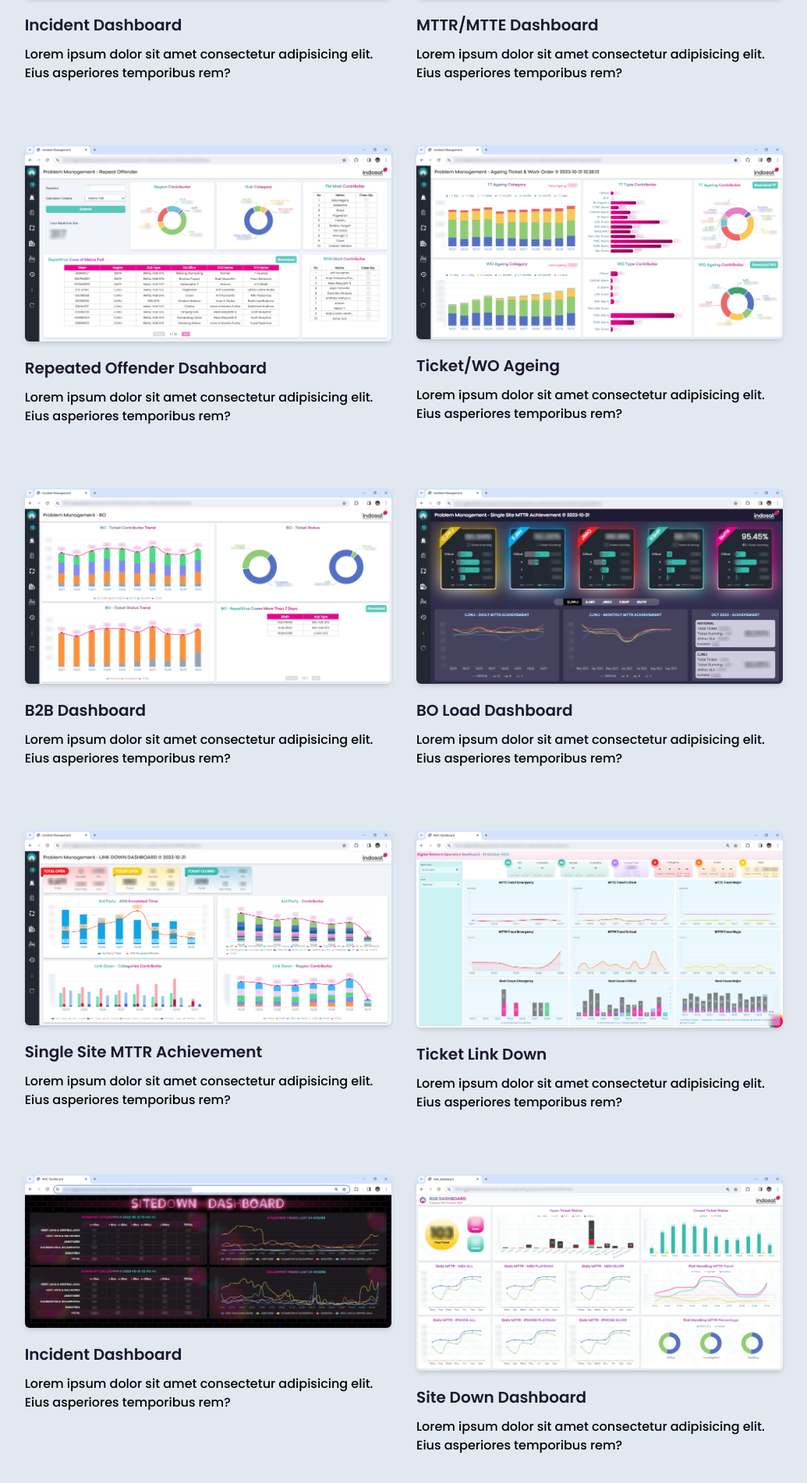
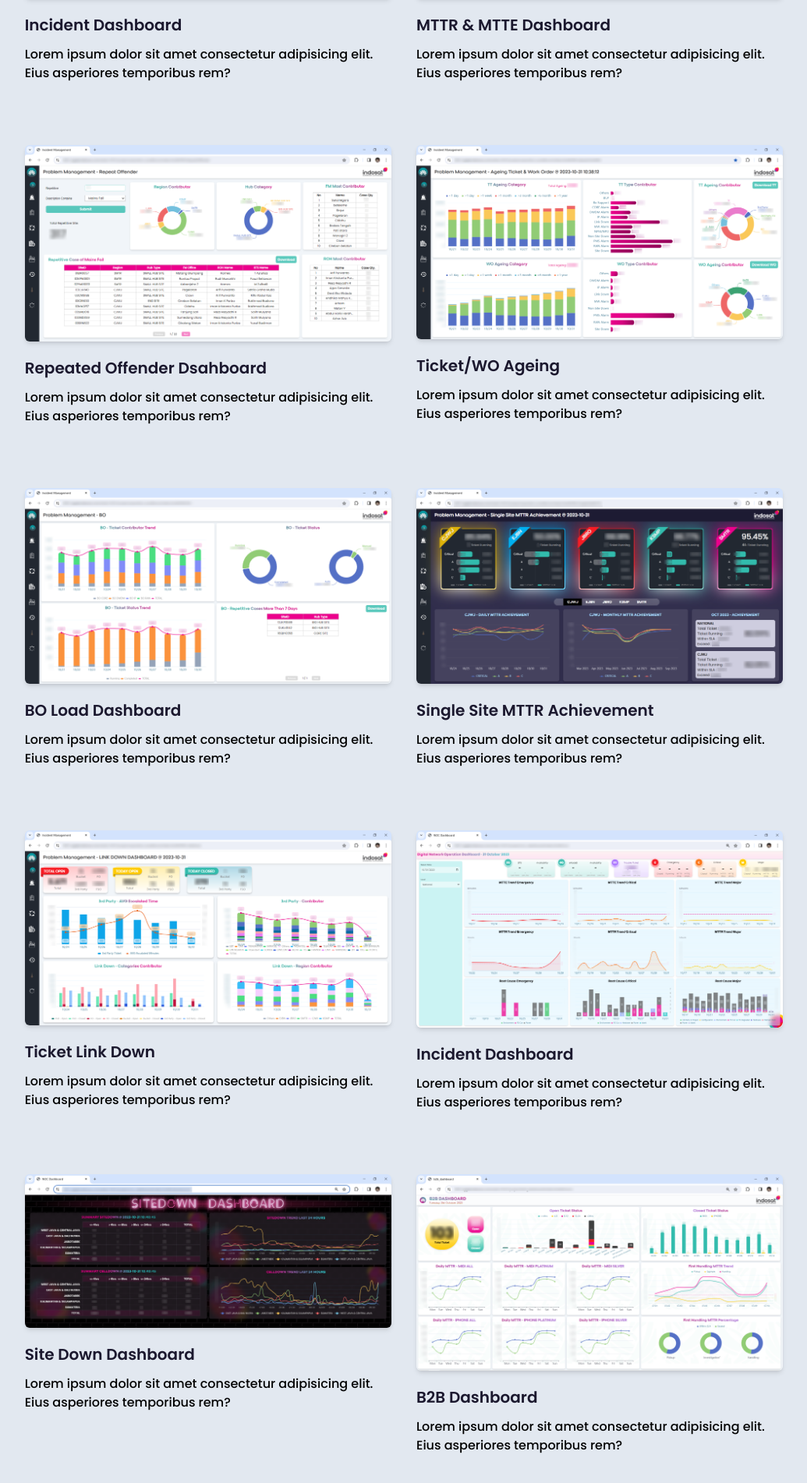
Before and after one commit to pianoninja25/cv, a Next.js app: page / in a window 1280 px wide. Shown: the part 2131-4033 px from the top of the page at 78% size, without its empty margins (122-1157 px from the left). Built offline with nearby package versions, Linux system fonts and the light colour scheme.

Commit message:
Update portfolio.js

```diff
--- a/pages/components/portfolio.js
+++ b/pages/components/portfolio.js
@@ -67,9 +67,9 @@ export default function Portfolio() {
         </div>
         <div className="mb-12 p-4 md:w-1/2">
           <div className="rounded-md shadow-md overflow-hidden">
-            <Image src="/portfolio/B.PNG" width={1000} height={1000} alt="MTTR/MTTE Dashboard" />
+            <Image src="/portfolio/B.PNG" width={1000} height={1000} alt="MTTR & MTTE Dashboard" />
           </div>
-          <h3 className="font-semibold text-xl text-dark mt-5 mb-3">MTTR/MTTE Dashboard</h3>
+          <h3 className="font-semibold text-xl text-dark mt-5 mb-3">MTTR & MTTE Dashboard</h3>
           <p className="font-medium text-base text-secondary">
             Lorem ipsum dolor sit amet consectetur adipisicing elit. Eius asperiores temporibus rem?
           </p>
@@ -94,16 +94,7 @@ export default function Portfolio() {
         </div>
         <div className="mb-12 p-4 md:w-1/2">
           <div className="rounded-md shadow-md overflow-hidden">
-            <Image src="/portfolio/E.PNG" width={1000} height={1000} alt="B2B Dashboard" />
-          </div>
-          <h3 className="font-semibold text-xl text-dark mt-5 mb-3">B2B Dashboard</h3>
-          <p className="font-medium text-base text-secondary">
-            Lorem ipsum dolor sit amet consectetur adipisicing elit. Eius asperiores temporibus rem?
-          </p>
-        </div>
-        <div className="mb-12 p-4 md:w-1/2">
-          <div className="rounded-md shadow-md overflow-hidden">
-            <Image src="/portfolio/F.PNG" width={1000} height={1000} alt="BO Load Dashboard" />
+            <Image src="/portfolio/E.PNG" width={1000} height={1000} alt="BO Load Dashboard" />
           </div>
           <h3 className="font-semibold text-xl text-dark mt-5 mb-3">BO Load Dashboard</h3>
           <p className="font-medium text-base text-secondary">
@@ -112,7 +103,7 @@ export default function Portfolio() {
         </div>
         <div className="mb-12 p-4 md:w-1/2">
           <div className="rounded-md shadow-md overflow-hidden">
-            <Image src="/portfolio/G.PNG" width={1000} height={1000} alt="Single Site MTTR Achievement" />
+            <Image src="/portfolio/F.PNG" width={1000} height={1000} alt="Single Site MTTR Achievement" />
           </div>
           <h3 className="font-semibold text-xl text-dark mt-5 mb-3">Single Site MTTR Achievement</h3>
           <p className="font-medium text-base text-secondary">
@@ -121,7 +112,7 @@ export default function Portfolio() {
         </div>
         <div className="mb-12 p-4 md:w-1/2">
           <div className="rounded-md shadow-md overflow-hidden">
-            <Image src="/portfolio/H.PNG" width={1000} height={1000} alt="Ticket Link Down" />
+            <Image src="/portfolio/G.PNG" width={1000} height={1000} alt="Ticket Link Down" />
           </div>
           <h3 className="font-semibold text-xl text-dark mt-5 mb-3">Ticket Link Down</h3>
           <p className="font-medium text-base text-secondary">
@@ -130,7 +121,7 @@ export default function Portfolio() {
         </div>
         <div className="mb-12 p-4 md:w-1/2">
           <div className="rounded-md shadow-md overflow-hidden">
-            <Image src="/portfolio/I.PNG" width={1000} height={1000} alt="Incident Dashboard" />
+            <Image src="/portfolio/H.PNG" width={1000} height={1000} alt="Incident Dashboard" />
           </div>
           <h3 className="font-semibold text-xl text-dark mt-5 mb-3">Incident Dashboard</h3>
           <p className="font-medium text-base text-secondary">
@@ -139,9 +130,18 @@ export default function Portfolio() {
         </div>
         <div className="mb-12 p-4 md:w-1/2">
           <div className="rounded-md shadow-md overflow-hidden">
-            <Image src="/portfolio/J.PNG" width={1000} height={1000} alt="Site Down Dashboard" />
+            <Image src="/portfolio/I.PNG" width={1000} height={1000} alt="Site Down Dashboard" />
           </div>
           <h3 className="font-semibold text-xl text-dark mt-5 mb-3">Site Down Dashboard</h3>
+          <p className="font-medium text-base text-secondary">
+            Lorem ipsum dolor sit amet consectetur adipisicing elit. Eius asperiores temporibus rem?
+          </p>
+        </div>
+        <div className="mb-12 p-4 md:w-1/2">
+          <div className="rounded-md shadow-md overflow-hidden">
+            <Image src="/portfolio/J.PNG" width={1000} height={1000} alt="B2B Dashboard" />
+          </div>
+          <h3 className="font-semibold text-xl text-dark mt-5 mb-3">B2B Dashboard</h3>
           <p className="font-medium text-base text-secondary">
             Lorem ipsum dolor sit amet consectetur adipisicing elit. Eius asperiores temporibus rem?
           </p>
```
